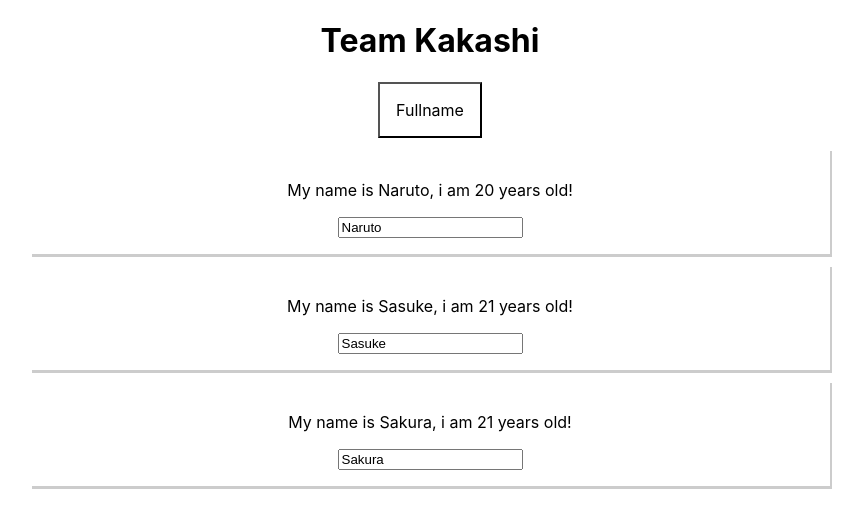
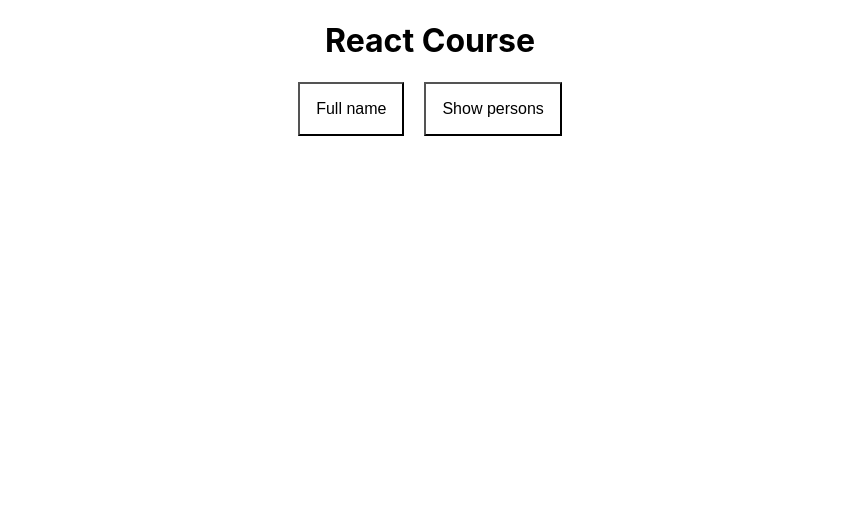
Before and after one commit to mhdnaldi/react-complete-guide, a React (Create React App) app: page / in a window 1280 px wide. Shown: the top 528 px of the page, without its empty margins (210-1073 px from the left). Built offline with nearby package versions, Linux system fonts and the light colour scheme.

Commit message:
fourth commit

```diff
--- a/src/App.js
+++ b/src/App.js
@@ -5,55 +5,57 @@ import "./App.css";
 class App extends Component {
   state = {
     persons: [
-      { name: "Naruto", age: 20 },
-      { name: "Sasuke", age: 21 },
-      { name: "Sakura", age: 21 },
+      { name: "Naruto", age: 23 },
+      { name: "Sasuke", age: 24 },
+      { name: "Sakura", age: 24 },
     ],
+    showPersons: false,
   };
-  switchNameHandler = (name) => {
+
+  btnStyle = {
+    backgroundColor: "white",
+    fontSize: "16px",
+    padding: "16px",
+    margin: "0 10px",
+  };
+
+  changeNameHandler = () => {
     this.setState({
       persons: [
-        { name: name, age: 20 },
-        { name: "Uchiha Sasuke", age: 21 },
-        { name: "Haruno Sakura", age: 21 },
+        { name: "Naruto Uzumaki", age: 23 },
+        { name: "Sasuke Uchiha", age: 24 },
+        { name: "Sakura Haruno", age: 24 },
       ],
     });
   };
-  changeNameHandler = (event) => {
+
+  inputTextHandler = (event) => {
     this.setState({
       persons: [
-        { name: "Uzumaki Naruto", age: 20 },
-        { name: event.target.value, age: 21 }, // EVENT TARGET VALUE UTK MENGAMBIL ISI TEXT YANG DIINPUT
-        { name: "Haruno Sakura", age: 21 },
+        { name: event.target.value, age: 23 },
+        { name: "Sasuke", age: 24 },
+        { name: "Sakura", age: 24 },
       ],
     });
   };
+
+  togglePersonsHandler = () => {
+    const isSHow = this.state.showPersons;
+    this.setState({ showPersons: !isSHow });
+  };
   render() {
-    const btnStyle = {
-      backgroundColor: "white",
-      padding: "16px",
-      font: "inherit",
-      borderColor: "1px solid #eee",
-      cursor: "pointer",
-    };
-    return (
-      <div className="App">
-        <h1>Team Kakashi</h1>
-        <button
-          style={btnStyle}
-          onClick={() => this.switchNameHandler("Uzumaki naruto")}
-        >
-          Fullname
-        </button>
+    let persons = null;
+    if (this.state.showPersons) {
+      persons = (
+        <div>
           <Person
-          click={() => this.switchNameHandler("Dattebayo!")}
             name={this.state.persons[0].name}
             age={this.state.persons[0].age}
+            change={this.inputTextHandler}
           />
           <Person
             name={this.state.persons[1].name}
             age={this.state.persons[1].age}
-          change={this.changeNameHandler}
           />
           <Person
             name={this.state.persons[2].name}
@@ -62,51 +64,19 @@ class App extends Component {
         </div>
       );
     }
+    return (
+      <div className="App">
+        <h1>React Course</h1>
+        <button style={this.btnStyle} onClick={this.changeNameHandler}>
+          Full name
+        </button>
+        <button style={this.btnStyle} onClick={this.togglePersonsHandler}>
+          Show persons
+        </button>
+        {persons}
+      </div>
+    );
   }
+}
+
 export default App;
-
-// REACT HOOKS
-// import React, { useState } from "react";
-// const App = (props) => {
-//   const [personsState, setPersonsState] = useState({
-//     persons: [
-//       { name: "Kakashi", age: 40 },
-//       { name: "Naruto", age: 23 },
-//       { name: "Sakura", age: 24 },
-//       { name: "Sasuke", age: 24 },
-//     ],
-//   });
-
-//   const switchNameHandler = () => {
-//     setPersonsState({
-//       persons: [
-//         { name: "Kakashi Sensei", age: 40 },
-//         { name: "Naruto Uzumaki", age: 23 },
-//         { name: "Sakura Haruno", age: 24 },
-//         { name: "Sasuke Uchiha", age: 24 },
-//       ],
-//     });
-//   };
-//   return (
-//     <div className="App">
-//       <h1>Team 7</h1>
-//       <button onClick={switchNameHandler}>Switch button</button>
-//       <Person
-//         name={personsState.persons[0].name}
-//         age={personsState.persons[0].age}
-//       />
-//       <Person
-//         name={personsState.persons[1].name}
-//         age={personsState.persons[1].age}
-//       />
-//       <Person
-//         name={personsState.persons[2].name}
-//         age={personsState.persons[2].age}
-//       />
-//       <Person
-//         name={personsState.persons[3].name}
-//         age={personsState.persons[3].age}
-//       />
-//     </div>
-//   );
-// };
```
Also changed, not shown: 1 other file (tests, documents, lock files or other folders). Lines whose indentation alone changed are shown as unchanged.
